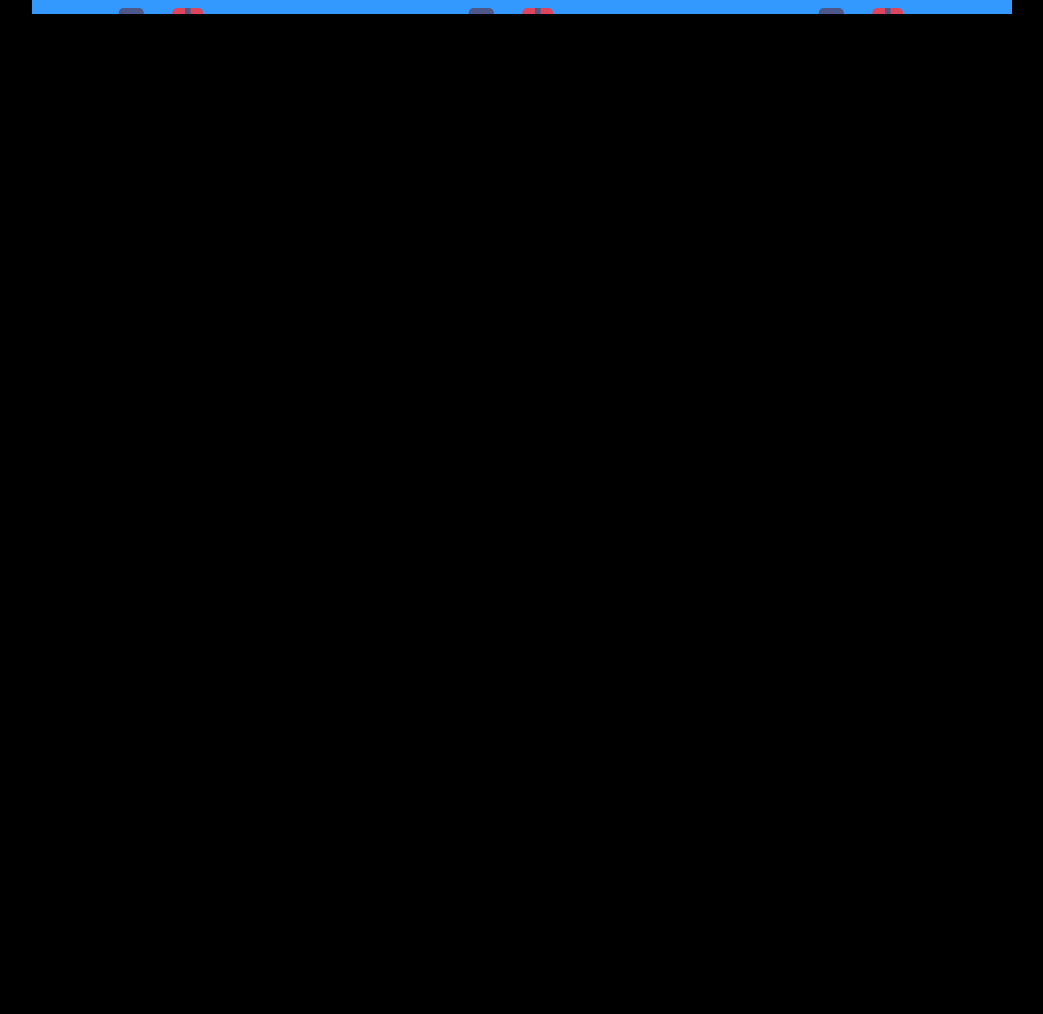
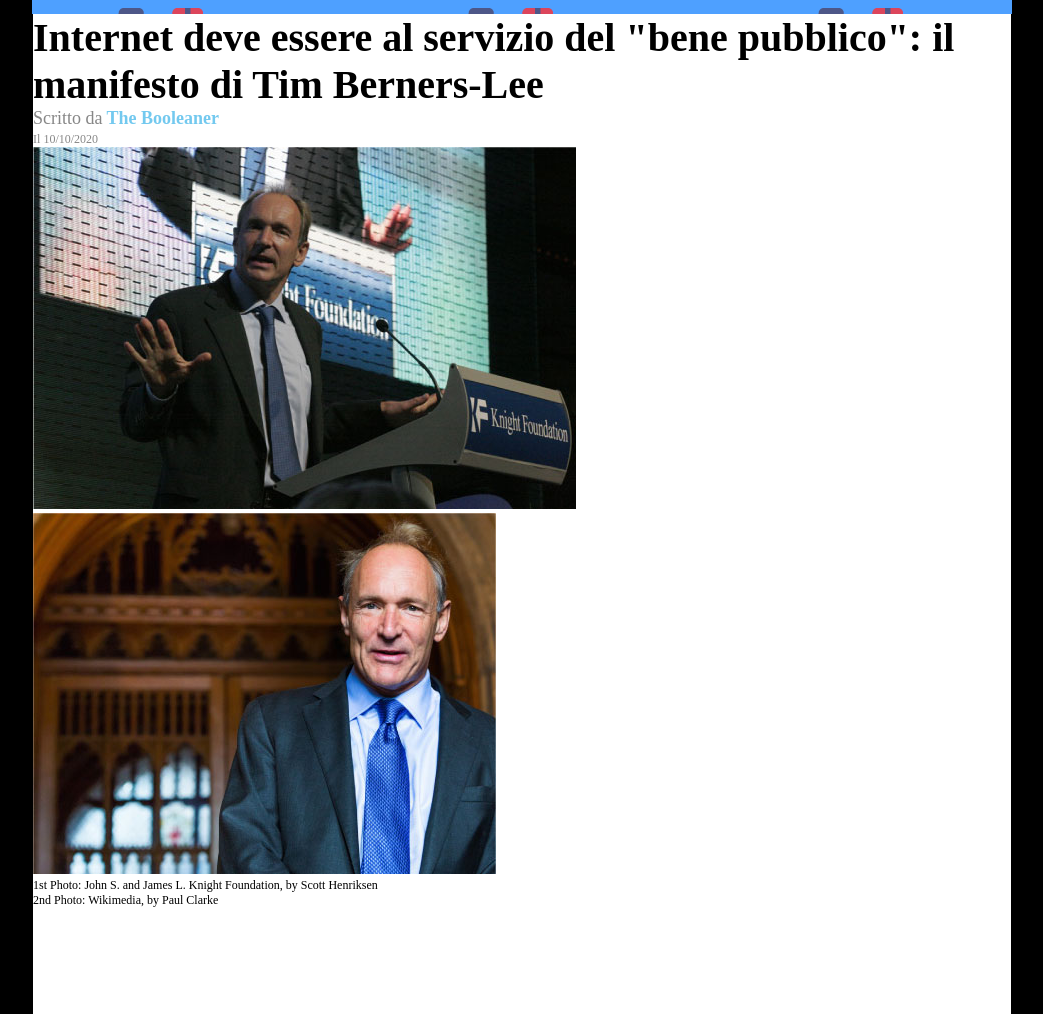
Before and after one commit to LUCACIPRANI/html-css-booleaner, a plain HTML site: page index.html in a window 1280 px wide. Shown: the part 106-1120 px from the top of the page, without its empty margins (118-1161 px from the left). Before the commit the page ends 800 px from the top, so only its background shows below. Drawn offline with Linux system fonts and the light colour scheme.

Commit message:
Titolo e fonte + commenti

```diff
--- a/index.html
+++ b/index.html
@@ -17,11 +17,22 @@
     </section>
  </header>
     <!-- Fine Background e logo -->
-
  <main>
 
      <!-- Titolo e fonte-->
     <section>
+        <h1>Internet deve essere al servizio del "bene pubblico": il <br>
+            manifesto di Tim Berners-Lee</h1>
+        <span id="Grass_">Scritto da</span> <span id="testo_blu">The Booleaner</span> <br>
+        <span id="Data"> Il 10/10/2020</span> <br>
+        <div class="photo_Tim">
+            <img src="img/tim-1.jpg" alt="Tim1">
+            <img src="img/tim-2.jpg" alt="Tim2">
+        </div>
+        <div class="photo_description">
+            <span>1st Photo: John S. and James L. Knight Foundation, by Scott Henriksen</span> <br>
+            <span>2nd Photo: Wikimedia, by Paul Clarke</span>
+        </div>
 
     </section>
      <!-- Fine Titolo e fonte -->
--- a/style.css
+++ b/style.css
@@ -1,3 +1,4 @@
+/* Background e logo  */
 body{
     background-color: black;
     margin: 0 auto;
@@ -6,7 +7,7 @@ body{
 .Background{
     background-image: url("img/pattern.png");
     height: 100px;
-    background-color: #3399ff;
+    background-color: #4ea0ff;
     margin: 0 auto;
     padding: 10px;;
     width: 75%;
@@ -16,5 +17,43 @@ body{
 #logo{
     width: 20%;
     margin-top: 4%;
+}
+/* Fine Background e logo  */
 
+/* Inizio Main */
+
+main {
+    background-color: white;
+    height: 1000px;
+    width: 76.4%;
+    align-items: center;
+    margin: 0 auto;
 }
+
+h1{
+    font-size: 40px;
+    margin: 0 auto;
+}
+#testo_blu{
+    color: #73C9EF;
+    font-weight: 650;
+    font-size: 18px;
+}
+
+#Grass_{
+    color:  #878787;
+    font-weight: 520;
+    font-size: 18px;
+}
+
+#Data{
+    color:  #878787;
+    font-weight: 400;
+    font-size: 12px;
+}
+
+.photo_description{
+    color: black;
+    font-size: 12px;
+    font-weight: 200;
+}
```
